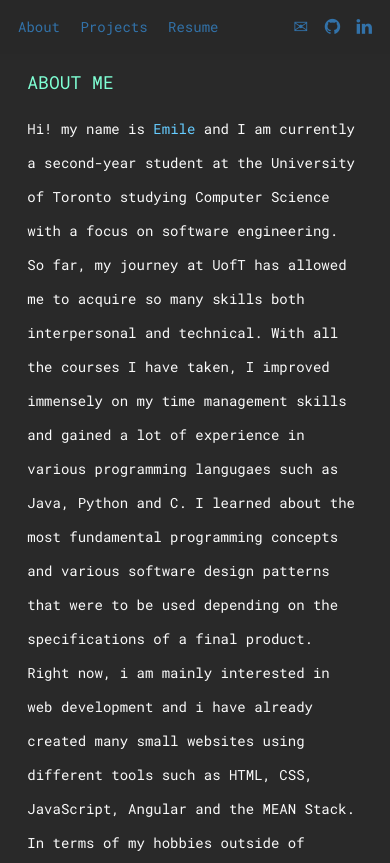
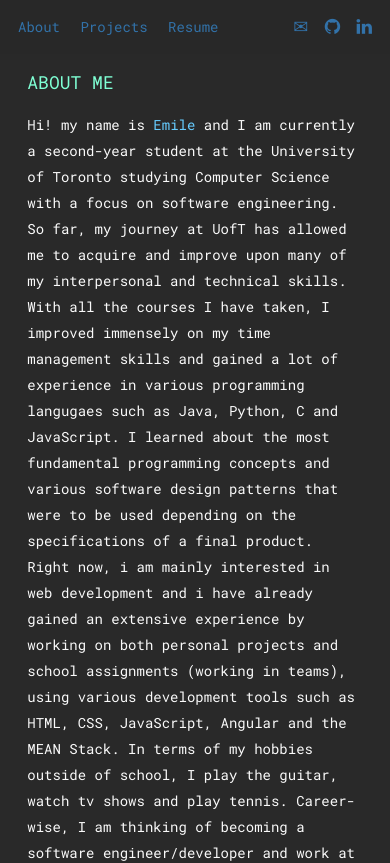
Before and after one commit to emile29/emile29.github.io, a plain HTML site: page index.html in a window 390 px wide. Shown: the top 863 px of the page. Drawn offline with nearby package versions, Linux system fonts and the light colour scheme.

Commit message:
styles update

```diff
--- a/index.html
+++ b/index.html
@@ -27,10 +27,9 @@
         <div class='para'>
             Hi! my name is <span class='highlight'>Emile</span> and I am currently a second-year student
             at the University of Toronto studying Computer Science with a focus on software engineering.
-            So far, my journey at UofT has allowed me to acquire so many skills both interpersonal and technical. With all the courses I have taken, I improved immensely on my time management
-            skills and gained a lot of experience in various programming langugaes such as Java, Python
-            and C. I learned about the most fundamental programming concepts and various software design patterns that were to be used depending on the
-            specifications of a final product. Right now, i am mainly interested in web development and i have already created many small websites using different tools such as
+            So far, my journey at UofT has allowed me to acquire and improve upon many of my interpersonal and technical skills. With all the courses I have taken, I improved immensely on my time management
+            skills and gained a lot of experience in various programming langugaes such as Java, Python, C and JavaScript. I learned about the most fundamental programming concepts and various software design patterns that were to be used depending on the
+            specifications of a final product. Right now, i am mainly interested in web development and i have already gained an extensive experience by working on both personal projects and school assignments (working in teams), using various development tools such as
             HTML, CSS, JavaScript, Angular and the MEAN Stack. In terms of my hobbies outside of school, I play the guitar,
             watch tv shows and play tennis. Career-wise, I am thinking of becoming a software engineer/developer and work at a company whose technology is very innovative and has a positive impact on the world.
         </div>
--- a/styles/index.css
+++ b/styles/index.css
@@ -1 +1,7 @@
 @import 'global.css';
+
+@media screen and (max-width: 425px) {
+    .para {
+        line-height: 26px;
+    }
+}
```
